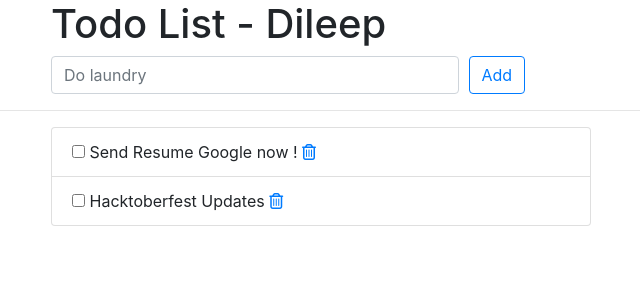
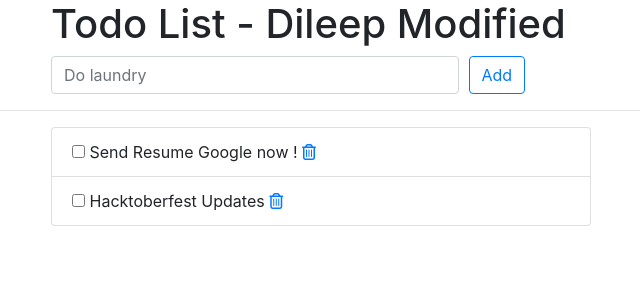
Before and after one commit to DileepKumarK444/To-Do-App-Django, a Django app: page /todos/ in a window 1280 px wide. Shown: the top 300 px of the page, without its empty margins (224-864 px from the left). Run offline with Django 3.2, Linux system fonts and the light colour scheme; data comes from the database, SQL or seed files in the repository; some libraries are stand-ins or nearby versions.

Commit message:
Test Modified

```diff
--- a/todos/templates/todos/index.html
+++ b/todos/templates/todos/index.html
@@ -12,7 +12,7 @@
     <div class="offset-md-2 col-lg-9">
       <div class="page-header">
         <h1>
-          Todo List - Dileep
+          Todo List - Dileep Modified
         </h1>
       </div>
     </div>
```
